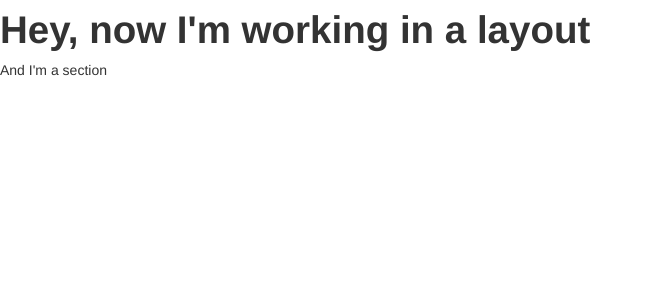
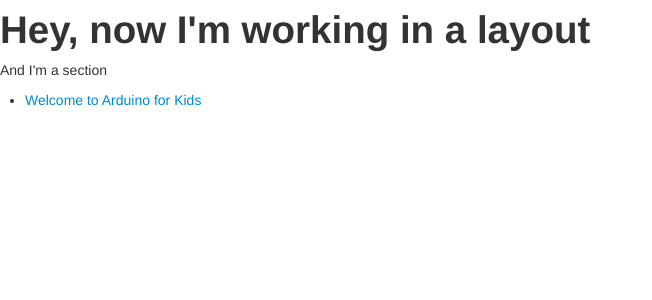
Before and after one commit to dansinker/arduinoforkids, a Jekyll site: the page built from index.html, in a window 1280 px wide. Shown: the top 300 px of the page, without its empty margins (0-652 px from the left). Built offline with Jekyll 4.4.1, drawn with Linux system fonts in a browser that asks for light colours; Markdown is read by kramdown in place of the engine named in the settings.

Commit message:
totally got it all

```diff
--- a/_layouts/layout.html
+++ b/_layouts/layout.html
@@ -1,10 +1,10 @@
 <!DOCTYPE html>
 <html>
 <head>
-	<title>{{ page.title }} - kid-friendly projects for the arduino microprocessor</title>
+	<title>{{ page.title }} - Arduino For Kids -- kid-friendly projects for the arduino microprocessor</title>
 	<meta http-equiv="Content-Type" content="text/html; charset=utf-8" />
-	<link rel="stylesheet" type="text/css" href="css/bootstrap.css">
-	<link rel="stylesheet" type="text/css" href="css/bootstrap-responsive.css">
+	<link rel="stylesheet" type="text/css" href="/css/bootstrap.css">
+	<link rel="stylesheet" type="text/css" href="/css/bootstrap-responsive.css">
 	<script src="js/jquery.js"></script>
 	</head>
 	<body>
--- a/index.html
+++ b/index.html
@@ -6,5 +6,14 @@ title: Arduino for Kids
 	<h1>Hey, now I'm working in a layout</h1>
 </header>
 <section>
-	And I'm a section
+	<p>And I'm a section
 </section>
+<section>
+	<ul>
+	  {% for post in site.posts %}
+		<li>
+		  <a href="{{ post.url }}">{{ post.title }}</a>
+		</li>
+	  {% endfor %}
+	</ul>
+</section>
```
Also changed, not shown: 1 other file.
